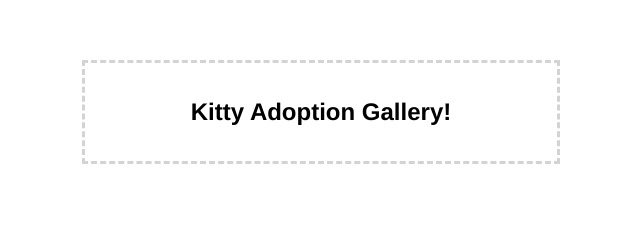
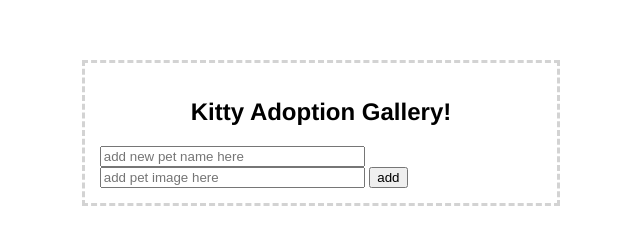
Before and after one commit to hamiltonchan/practice, a plain HTML site: page index.html in a window 1280 px wide. Shown: the whole page, without its empty margins (319-959 px from the left). Drawn offline with nearby package versions, Linux system fonts and the light colour scheme.

Commit message:
add another div

```diff
--- a/index.html
+++ b/index.html
@@ -7,14 +7,21 @@
 	<script type="text/javascript" src="main.js"></script>
 </head>
 <body>
-	<div id="main" x-ng-controller="petsCtrl">
+	<div id="main">
 		<h2>Kitty Adoption Gallery!</h2>
-		<ul>
-			<li x-ng-repeat="pet in pets">
-				{{pet.name}}
-				<img src="{{pet.image}}" />
-			</li>
-		</ul>
+		<div x-ng-controller="petsCtrl">
+			<ul>
+				<li x-ng-repeat="pet in pets">
+					{{pet.name}}
+					<img src="{{pet.image}}">
+				</li>
+			</ul>
+			<form>
+				<input type="name" size="30" placeholder="add new pet name here" />
+				<input type="text" size="30" placeholder="add pet image here" />
+				<input type="submit" value="add">
+			</form>
+		</div>
 	</div>
 </body>
 </html>
```
